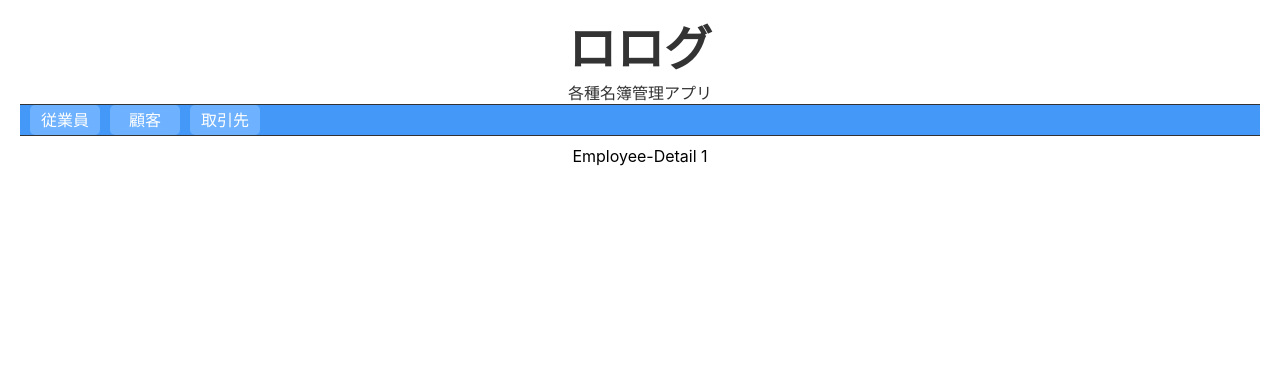
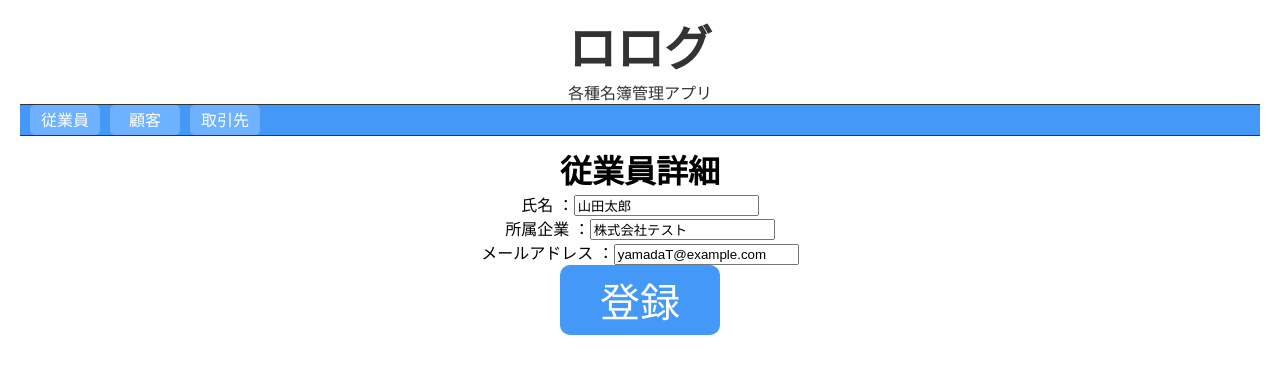
Before and after one commit to koto-ista/meibo-app-front, a React (Create React App) app: page /employee/detail/1 in a window 1280 px wide. Shown: the top 374 px of the page. Built offline with nearby package versions, Linux system fonts and the light colour scheme.

Commit message:
編集機能追加（編集画面CSS未着手）

```diff
--- /dev/null
+++ b/src/modele/EmployeeForm.tsx
@@ -0,0 +1,64 @@
+import React, { useState } from 'react';
+import { useNavigate } from 'react-router-dom';
+import { Employee } from '../pages/base';
+import Button from '../component/Button';
+
+interface Props {
+    employee?: Employee;
+    setEmployee: (employee: Employee) => void;
+}
+
+const TaskForm = (props: Props) => {
+    const navigate = useNavigate();
+
+    // 状態変数の定義(初期値はprops.task)
+    const [employee, setEmployee] = useState<Employee>(props.employee || {
+        id: 0,
+        name: '',
+        company: '',
+        email: ''
+    });
+
+    // フォームの入力値をセットする関数
+    const handleNameChange = (e: any) => {
+        setEmployee({ ...employee, name: e.target.value });
+    };
+    const handleCompanyChange = (e: any) => {
+        setEmployee({ ...employee, company: e.target.value });
+    };
+    const handleEmailChange = (e: any) => {
+        setEmployee({ ...employee, email: e.target.value });
+    };
+
+    // フォームの送信を処理する関数
+    const handleSubmit = (e: any) => {
+        e.preventDefault();
+        props.setEmployee(employee);
+        navigate('/employee');
+    };
+    return (
+        <div>
+            <form onSubmit={handleSubmit}>
+                <div >
+                    <div >
+                        <label>氏名 ：</label>
+                        <input type="text" placeholder="名前" value={employee.name} onChange={handleNameChange} />
+                    </div>
+                    <div >
+                        <label>所属企業 ：</label>
+                        <input type="text" placeholder="所属企業" value={employee.company} onChange={handleCompanyChange} />
+                    </div>
+                    <div >
+                        <label>メールアドレス ：</label>
+                        <input type="email" placeholder="メールアドレス" value={employee.email} onChange={handleEmailChange} />
+                    </div>
+                </div>
+                <div >
+                    <Button className="primary" label="登録" />
+                </div>
+            </form>
+        </div>
+    );
+};
+
+export default TaskForm;
--- a/src/modele/Table.tsx
+++ b/src/modele/Table.tsx
@@ -6,10 +6,9 @@ export interface TableProps<T> {
   data: {
     header: { [key: string]: string };
     rows: T[];
-
+  }
   onEdit: (id: number) => void;
   onDelete: (id: number) => void;
-  }
 };
 
 /**
@@ -22,15 +21,15 @@ export interface TableProps<T> {
 const Table = <T extends { [key: string]: any }>(props: TableProps<T>) => {
 
   const handleEdit = (id: number) => {
-    props.data.onEdit(id);
+    props.onEdit(id);
   }
   const handleDelete = (id: number) => {
-    props.data.onDelete(id);
+    props.onDelete(id);
   }
   return (
     <table className="list-table">
       <thead className="list-table-header">
-        <tr>
+        <tr key={props.data.header.id}>
           {Object.keys(props.data.header).map((key, index) => (
             key === 'id' ? <th key={index} className="list-table-id">{props.data.header[key]}</th> :
               key === 'operation' ? <th key={index} className="list-table-operation">{props.data.header[key]}</th> :
@@ -40,7 +39,7 @@ const Table = <T extends { [key: string]: any }>(props: TableProps<T>) => {
       </thead>
       <tbody className="list-table-body">
         {props.data.rows.map((row) => (
-          <tr>
+          <tr key={row.id}>
             {Object.keys(row).map((key, index) => (
               key === 'id' ?
                 <td key={index} className="list-table-id">{(row as any)[key]}</td> :
--- a/src/pages/base.tsx
+++ b/src/pages/base.tsx
@@ -1,19 +1,50 @@
-import React from 'react';
+import React, { useState } from 'react';
 import { Routes } from 'react-router-dom';
 import { Route } from 'react-router-dom';
 import Employee from './employee';
 import EmployeeAdd from './employee/add';
 import EmployeeDetail from './employee/detail';
 import Header from './Header';
+import EmployeeIndex from './employee';
+
+export type Employee = {
+  id: number;
+  name: string;
+  company: string;
+  email: string;
+}
+// テーブルのヘッダー
+const employeeTableHeader = {
+  id: 'ID',
+  name: '名前',
+  company: '所属企業',
+  email: 'メールアドレス',
+  operation: '操作',
+}
+
+// テーブルのデータ(今後、APIからDBを経由して取得する)
+const employeeTableRawData: Employee[] = [
+  { id: 1, name: '山田太郎', company: '株式会社テスト', email: 'yamadaT@example.com' },
+  { id: 2, name: '山田花子', company: '株式会社テスト', email: 'yamadaH@example.com' },
+  { id: 3, name: '山田次郎', company: '株式会社テスト', email: 'yamadaJ@example.com' },
+]
 
 const Base = () => {
+  const [employees, setEmployees] = useState<Employee[]>(employeeTableRawData);
+  const editEmployee = (employee: Employee) => {
+    setEmployees(employees.map(e => e.id === employee.id ? employee : e));
+  }
+  const employeeTableData = {
+    header: employeeTableHeader,
+    rows: employees,
+  }
   return (
     <div>
       <Header />
       <Routes>
-        <Route path="/" element={<Employee />} />
+        <Route path="/employee" element={<EmployeeIndex data={employeeTableData} />} />
         <Route path="/employee/add" element={<EmployeeAdd />} />
-        <Route path="/employee/detail/:employeeId" element={<EmployeeDetail />} />
+        <Route path="/employee/detail/:employeeId" element={<EmployeeDetail employees={employees} editEmployee={editEmployee} />} />
       </Routes>
     </div>
   );
--- a/src/pages/employee/detail.tsx
+++ b/src/pages/employee/detail.tsx
@@ -1,9 +1,22 @@
 import React from 'react';
 import { useParams } from 'react-router-dom';
+import EmployeeForm from '../../modele/EmployeeForm';
+import { Employee } from '../base';
 
-const EmployeeDetail = () => {
+interface Props {
+  employees: Employee[];
+  editEmployee: (employee: Employee) => void;
+}
+
+const EmployeeDetail = (props: Props) => {
   const { employeeId } = useParams();
-  return <div>Employee-Detail {employeeId}</div>;
+  const employee = props.employees.find((employee) => employee.id === Number(employeeId));
+  return (
+    <div>
+      <h1>従業員詳細</h1>
+      <EmployeeForm employee={employee} setEmployee={props.editEmployee} />
+    </div>
+  );
 };
 
 export default EmployeeDetail;
--- a/src/pages/employee/index.tsx
+++ b/src/pages/employee/index.tsx
@@ -2,30 +2,16 @@ import React from 'react';
 import Button from '../../component/Button';
 import Table, { TableProps } from '../../modele/Table';
 import { useNavigate } from 'react-router-dom';
+import { Employee } from '../base';
 
-type Employee = {
-  id: number;
-  name: string;
-  company: string;
-  email: string;
-}
-// テーブルのヘッダー
-const employeeTableHeader = {
-  id: 'ID',
-  name: '名前',
-  company: '所属企業',
-  email: 'メールアドレス',
-  operation: '操作',
-}
+interface Props {
+  data: {
+    header: { [key: string]: string };
+    rows: Employee[];
+  }
+};
 
-// テーブルのデータ(今後、APIからDBを経由して取得する)
-const employeeTableRawData: Employee[] = [
-  { id: 1, name: '山田太郎', company: '株式会社テスト', email: 'yamada@example.com' },
-  { id: 2, name: '山田太郎', company: '株式会社テスト', email: 'yamada@example.com' },
-  { id: 3, name: '山田太郎', company: '株式会社テスト', email: 'yamada@example.com' },
-]
-
-const Employee = () => {
+const EmployeeIndex = (props: Props) => {
   const navigate = useNavigate();
 
   const onEdit = (id: number) => {
@@ -36,14 +22,7 @@ const Employee = () => {
     console.log(id);
   }
   // テーブルのデータをテーブルコンポーネントに渡す
-const employeeTableData: TableProps<Employee> = {
-  data: {
-    header: employeeTableHeader,
-    rows: employeeTableRawData,
-    onEdit,
-    onDelete,
-  }
-}
+
   return (
     <div className="employee-list-wrapper">
       <h1>従業員一覧</h1>
@@ -52,10 +31,12 @@ const employeeTableData: TableProps<Employee> = {
       </div>
       <div className="employee-list">
         <Table<Employee>
-          data={employeeTableData.data} />
+          data={props.data}
+          onEdit={onEdit}
+          onDelete={onDelete} />
       </div>
     </div>
   );
 };
 
-export default Employee;
+export default EmployeeIndex;
--- a/src/style/global.css
+++ b/src/style/global.css
@@ -157,6 +157,13 @@ a {
     justify-content: left;
     align-items: center;
     width: 100%;
+}
+
+/* 従業員詳細 */
+.employee-detail-wrapper {
+    box-sizing: border-box;
+    width: 100%;
+    padding: 10px 20px;
 }
 
 /* テーブル */
```
